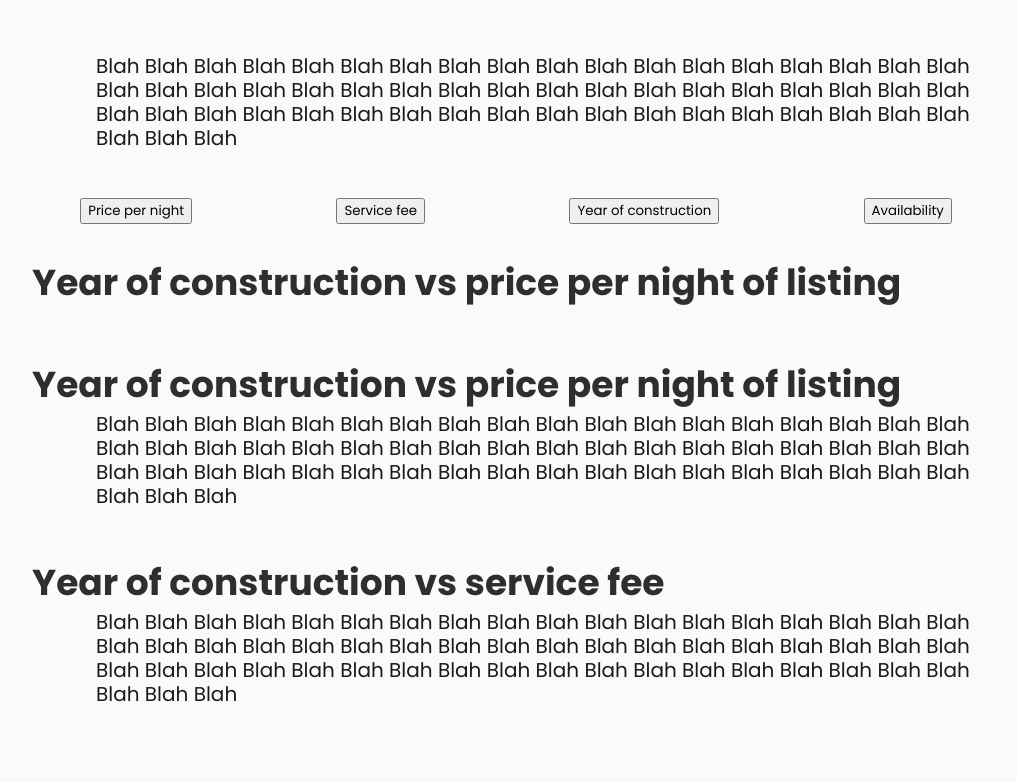
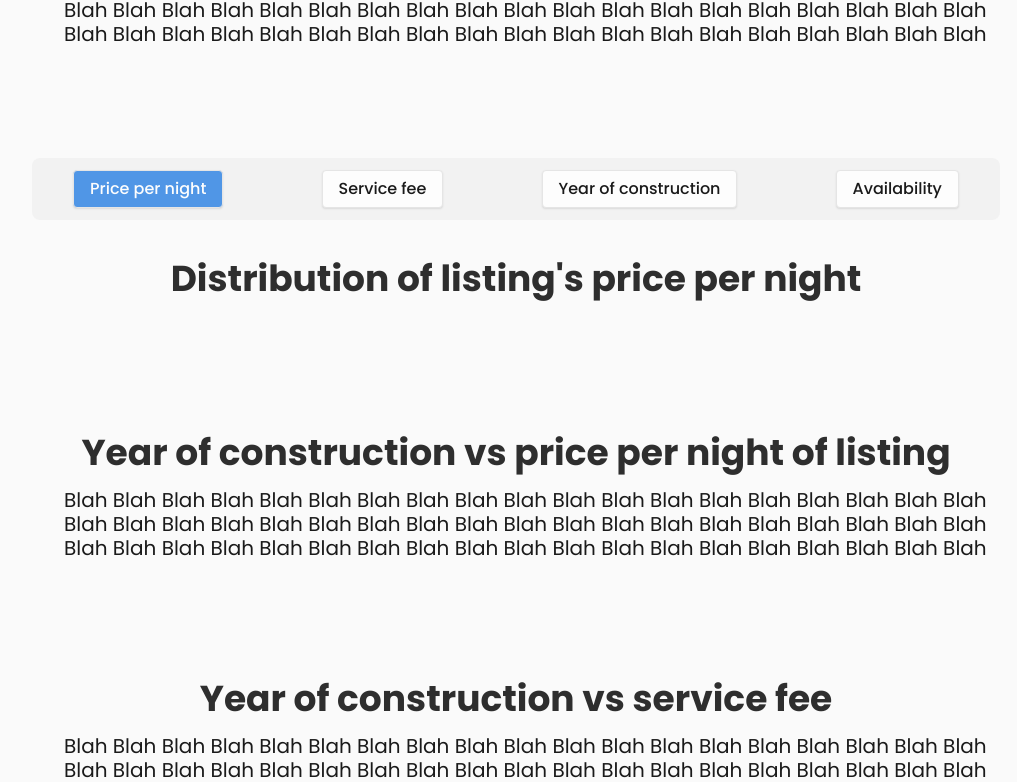
Before and after one commit to Mhudlark/FIT3179-Visualisation-2, a plain HTML site: page Visualisation 2/index.html in a window 1280 px wide. Shown: the part 624-1406 px from the top of the page, without its empty margins (124-1141 px from the left). Drawn offline with Linux system fonts and the light colour scheme; a script that the page names is missing.

Commit message:
Add styling changes

```diff
--- a/Visualisation 2/css/styles.css
+++ b/Visualisation 2/css/styles.css
@@ -13,7 +13,7 @@ body {
   background-color: #fafafa;
   display: flex;
   flex-direction: column;
-  gap: 48px;
+  gap: 72px;
 }
 
 @media screen and (min-width: 480px) {
@@ -31,12 +31,14 @@ body {
 @media screen and (min-width: 1024px) {
   body {
     padding: 40px;
+    gap: 96px;
   }
 }
 
 @media screen and (min-width: 1280px) {
   body {
     padding: 148px;
+    gap: 112px;
   }
 }
 
@@ -52,7 +54,7 @@ p {
 }
 
 h1 {
-  font-size: 96px;
+  font-size: 78px;
   line-height: 1;
   font-weight: 900;
 }
@@ -63,15 +65,16 @@ h2 {
   line-height: 54px;
   font-weight: 600;
   color: #2e2e2e;
+  text-align: center;
 }
 
 h3 {
   margin-top: 0px;
-  font-size: 28px;
-  line-height: 32px;
+  font-size: 24px;
+  line-height: 28px;
 
   font-weight: 500;
-  color: #4e4e4e;
+  color: #979699;
 }
 
 h4 {
@@ -129,3 +132,38 @@ p {
 .title-container {
   gap: 24px;
 }
+
+button {
+  background-color: #fdfdfd;
+  border: 1px solid #e5e5e5;
+  border-radius: 4px;
+  padding: 8px 16px;
+  font-size: 16px;
+  line-height: 20px;
+  font-weight: 500;
+  color: #1a1a1a;
+  cursor: pointer;
+  box-shadow: 0px 1px 2px rgba(0, 0, 0, 0.1);
+}
+
+button.selected {
+  background-color: #5096e6;
+  color: #fdfdfd;
+  transition: 0.15s all ease-in-out;
+}
+
+button:hover {
+  background-color: #e5e5e5;
+  transition: 0.15s background-color ease-in-out;
+}
+
+button.selected:hover {
+  background-color: #5096e6;
+  color: #fdfdfd;
+}
+
+.buttons-container {
+  background-color: #f1f1f1cc;
+  border-radius: 8px;
+  padding: 12px 16px;
+}
--- a/Visualisation 2/index.html
+++ b/Visualisation 2/index.html
@@ -33,11 +33,11 @@
 
     <!-- ============================================================================================= -->
 
-    <div class="col">
+    <div class="col gap-8">
       <h2>Airbnb Listings</h2>
-      <div class="row sb gap-64">
+      <div class="row sb gap-32">
         <div id="map-listings"></div>
-        <div class="col gap-48">
+        <div class="col gap-32">
           <div class="col gap-8">
             <h4>Projected on the US</h5>
             <div id="map-listings-us"></div>
@@ -56,49 +56,50 @@
     <!-- ============================================================================================= -->
 
     <div class="col gap-32">
-      <div class="row gap-48" style="justify-content: space-around;">
-        <button onclick="setHistogram('hist-price-container')">
+      <div class="row gap-48 buttons-container" style="justify-content: space-around;">
+        <button id="button-hist-price" class="selected" onclick="setHistogram('hist-price-container')">
           Price per night
         </button>
-        <button onclick="setHistogram('hist-availability-container')">
+        <button id="button-hist-service-fee" onclick="setHistogram('hist-service-fee-container')">
           Service fee
         </button>
-        <button onclick="setHistogram('hist-construction-year-container')">
+        <button id="button-hist-construction-year" onclick="setHistogram('hist-construction-year-container')">
           Year of construction
         </button>
-        <button onclick="setHistogram('hist-service-fee-container')">
+        <button id="button-hist-availability" onclick="setHistogram('hist-availability-container')">
           Availability
         </button>
       </div>
 
-      <div class="col" style="display: block; align-items: center;" id="hist-price-container">
-        <h2>Year of construction vs price per night of listing</h2>
+      <div class="col gap-8" style="display: flex; align-items: center;" id="hist-price-container">
+        <h2>Distribution of listing's price per night</h2>
         <div id="hist-price"></div>
       </div>
 
-      <div class="col" style="display: none; align-items: center;" id="hist-availability-container">
+      <div class="col gap-8" style="display: none; align-items: center;" id="hist-service-fee-container">
+        <h2>Distribution of listing's service fee</h2>
+        <div id="hist-service-fee"></div>
+      </div>
+
+      <div class="col gap-8" style="display: none; align-items: center;" id="hist-construction-year-container">
+        <h2>Distribution of listing's year of construction</h2>
+        <div id="hist-construction-year"></div>
+      </div>
+
+      <div class="col gap-8" style="display: none; align-items: center;" id="hist-availability-container">
         <h2>Distribution of listing's availability</h2>
         <div id="hist-availability"></div>
       </div>
 
-      <div class="col" style="display: none; align-items: center;" id="hist-construction-year-container">
-        <h2>Distribution of listing's year of construction</h2>
-        <div id="hist-construction-year"></div>
-      </div>
 
-      <div class="col" style="display: none; justify-content: center;" id="hist-service-fee-container">
-        <h2>Year of construction vs price per night of listing</h2>
-        <div id="hist-service-fee"></div>
-      </div>
     </div>
 
     <!-- ============================================================================================= -->
 
-    <div class="col">
+    <div class="col gap-8">
       <h2>Year of construction vs price per night of listing</h2>
-      <div class="row sb gap-64">
+      <div class="row sb gap-32">
         <div id="dot-contruction-year-price"></div>
-        <div class="col gap-48">
         <p>
             Blah Blah Blah Blah Blah Blah Blah Blah Blah Blah Blah Blah Blah
             Blah Blah Blah Blah Blah Blah Blah Blah Blah Blah Blah Blah Blah
@@ -108,15 +109,13 @@
           </p>
       </div>
     </div>
-    </div>
 
     <!-- ============================================================================================= -->
 
-    <div class="col">
+    <div class="col gap-8">
       <h2>Year of construction vs service fee</h2>
-      <div class="row sb gap-64">
+      <div class="row sb gap-32">
         <div id="dot-contruction-year-service-fee"></div>
-        <div class="col gap-48">
         <p>
             Blah Blah Blah Blah Blah Blah Blah Blah Blah Blah Blah Blah Blah
             Blah Blah Blah Blah Blah Blah Blah Blah Blah Blah Blah Blah Blah
@@ -124,7 +123,6 @@
             Blah Blah Blah Blah Blah Blah Blah Blah Blah Blah Blah Blah Blah
             Blah Blah Blah Blah Blah
           </p>
-        </div>
       </div>
     </div>
 
@@ -196,13 +194,22 @@
           "hist-service-fee-container",
         ]
 
+        const buttonIds = [
+          "button-hist-price",
+          "button-hist-availability",
+          "button-hist-construction-year",
+          "button-hist-service-fee",
+        ]
+
         console.log(id);
-        histogramIds.forEach((histId) => {
-          console.log(document.getElementById(histId).id);
+        histogramIds.forEach((histId, index) => {
+          const buttonId = buttonIds[index];
           if (histId === id) {
-            document.getElementById(histId).style.display = "block";
+            document.getElementById(histId).style.display = "flex";
+            document.getElementById(buttonId).className = "selected";
           } else {
             document.getElementById(histId).style.display = "none";
+            document.getElementById(buttonId).className = "";
           }
         })
       }
--- a/Visualisation 2/map_listings.json
+++ b/Visualisation 2/map_listings.json
@@ -19,7 +19,9 @@
       },
       "encoding": {
         "color": {
-          "value": "#e1e1e1e1"
+          "field": "properties.boro_name",
+          "type": "nominal",
+          "title": "Borough"
         },
         "tooltip": [
           {
@@ -47,7 +49,7 @@
           "type": "quantitative"
         },
         "size": { "value": 10 },
-        "color": { "value": "steelblue" }
+        "color": { "value": "#1f1f1f" }
       }
     }
   ]
```
Lines whose indentation alone changed are shown as unchanged.
